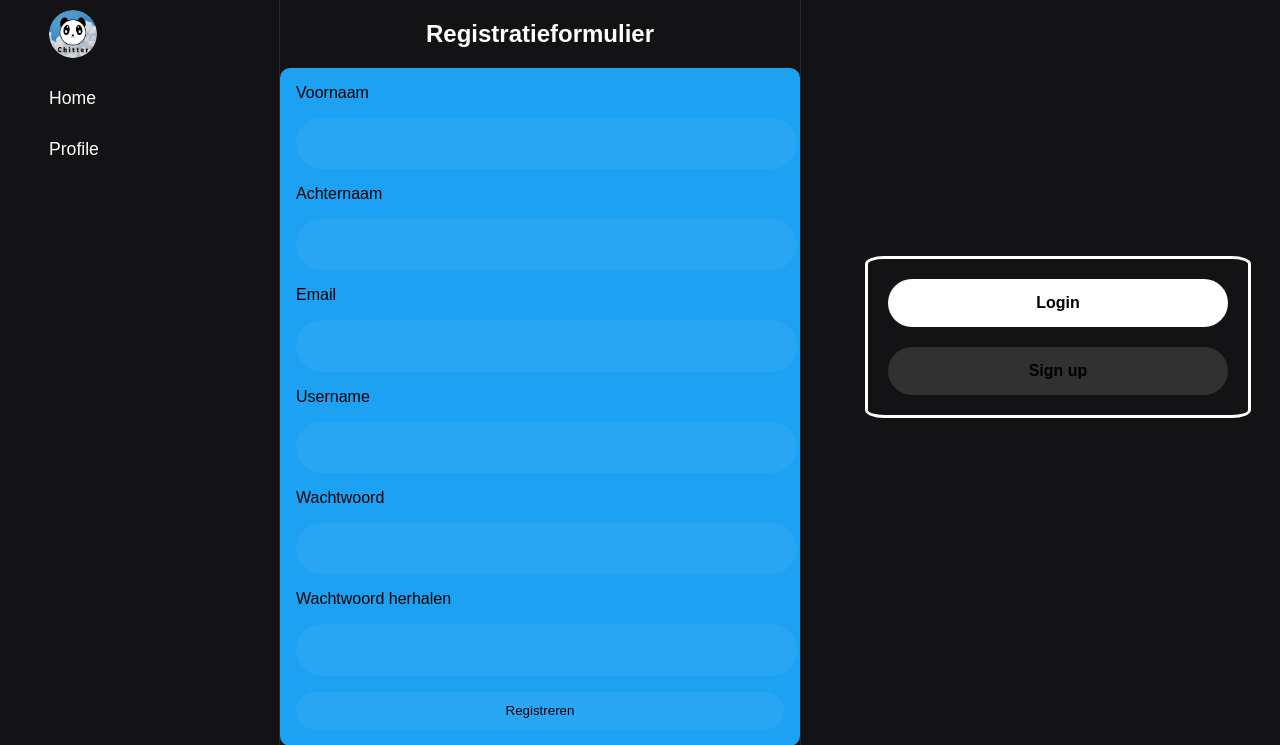
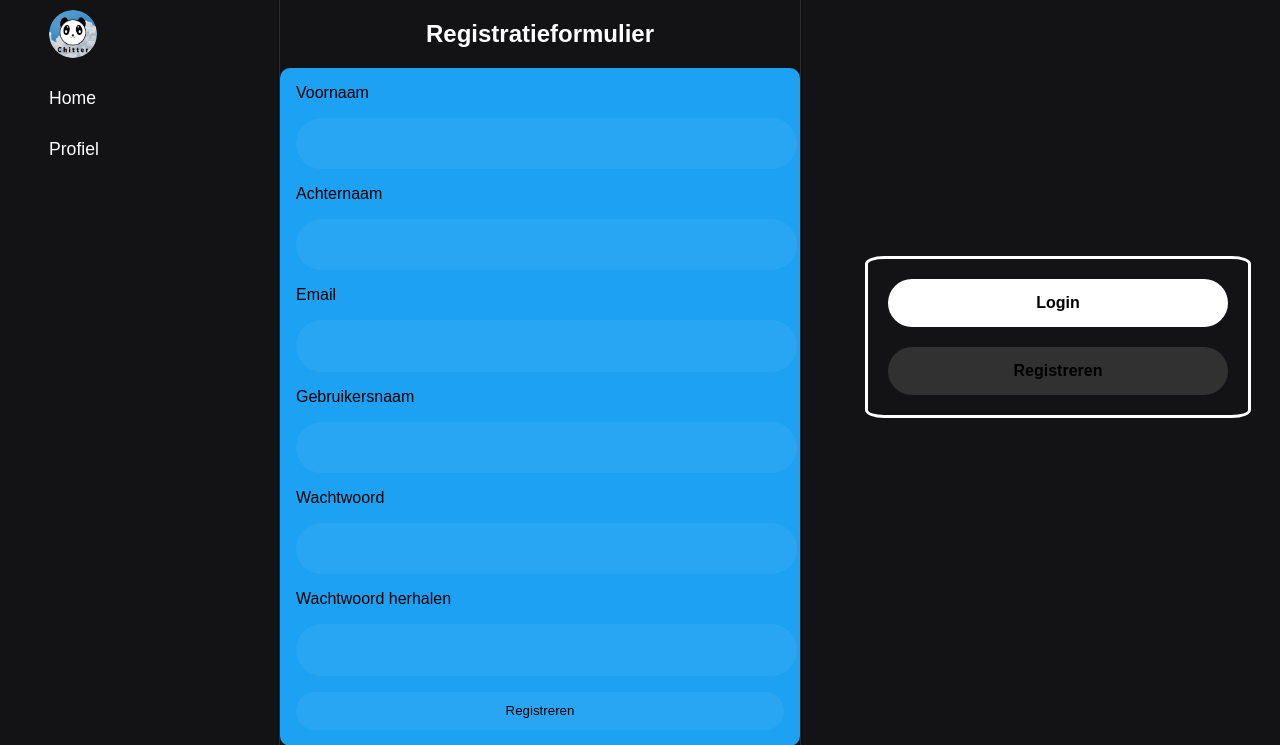
Before and after one commit to DaOlcia/chitter, a PHP site: page /registratie_formulier.php in a window 1280 px wide. Shown: the top 745 px of the page. Run offline with PHP 8.4, Linux system fonts and the light colour scheme.

Commit message:
nederlands

```diff
--- a/index.php
+++ b/index.php
@@ -11,7 +11,7 @@
     <img class="logo" src="img/chitter.png" width="48px" height="48px" alt="chitterlogo">
     <ul>
       <li><a href="index.php">Home</a></li>
-      <li><a href="index.php">Profile</a></li>
+      <li><a href="index.php">Profiel</a></li>
       <li><a class="btn" href="">Tweet</a></li>
     </ul>
     <div class="spacer"></div>
@@ -54,7 +54,7 @@ foreach ($tweets as $tweet) {
   </div>
   <div class="featured">
   <a class="login" href="">Login</a>
-  <a class="registratie" href="registratie_formulier.php">Sign up</a>
+  <a class="registratie" href="registratie_formulier.php">Registreren</a>
 
   </div>
 </section>
--- a/registratie_formulier.php
+++ b/registratie_formulier.php
@@ -10,7 +10,7 @@
     <img class="logo" src="img/chitter.png" width="48px" height="48px" alt="chitterlogo">
     <ul>
       <li><a href="index.php">Home</a></li>
-      <li><a href="index.php">Profile</a></li>
+      <li><a href="index.php">Profiel</a></li>
     </ul>
     <div class="spacer"></div>
 
@@ -26,7 +26,7 @@
         <input type="text" id="achternaam" name="achternaam" required>
         <label for="email">Email</label>
         <input type="email" id="email" name="email" required>
-        <label for="gebruikersnaam">Username</label>
+        <label for="gebruikersnaam">Gebruikersnaam</label>
         <input type="text" id="gebruikersnaam" name="gebruikersnaam" required>
         <label for="wachtwoord">Wachtwoord</label>
         <input type="password" id="wachtwoord" name="wachtwoord" required>
@@ -37,7 +37,7 @@
     </div>
     <div class="featured">
   <a class="login" href="">Login</a>
-  <a class="alreadysigningin" >Sign up</a>
+  <a class="alreadysigningin" >Registreren</a>
 
   </div>
 </section>
```
